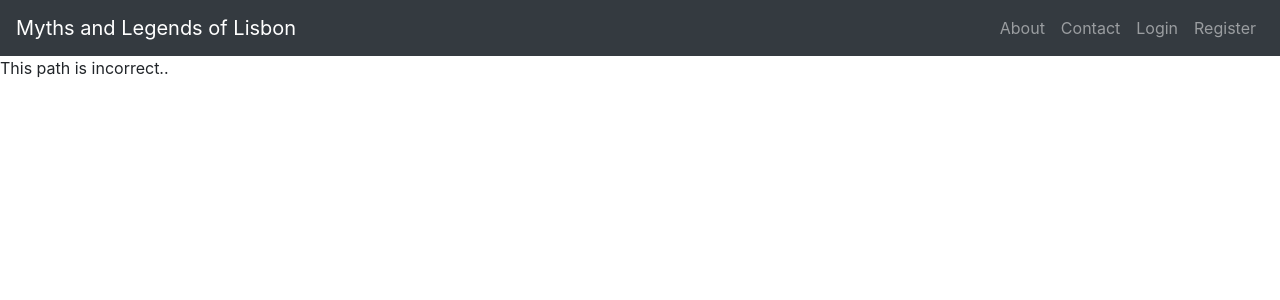
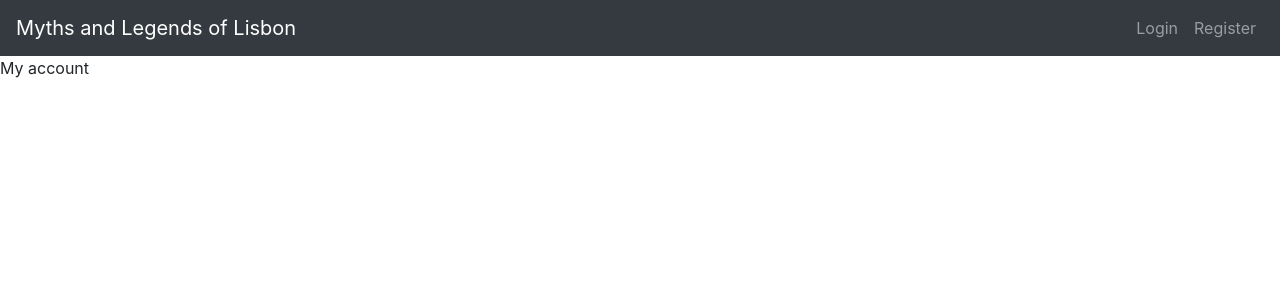
Before and after one commit to sandfrozen/MythOfLisbon-ReactJS, a React (Create React App) app: page /my-account in a window 1280 px wide. Shown: the top 300 px of the page. Built offline with nearby package versions, Linux system fonts and the light colour scheme.

Commit message:
MyAccount, del about and contact

```diff
--- a/src/App.css
+++ b/src/App.css
@@ -30,3 +30,7 @@
     transform: rotate(360deg);
   }
 }
+
+.capitalize {
+  text-transform: capitalize;
+}
--- a/src/App.js
+++ b/src/App.js
@@ -2,10 +2,9 @@ import React, { Component, Fragment } from 'react'
 import { BrowserRouter, Route, Switch } from 'react-router-dom'
 import './App.css'
 import Home from './components/Home'
-import About from './components/About'
-import Contact from './components/Contact'
 import NewAccount from './components/NewAccount'
 import ModalLogin from './components/ModalLogin'
+import MyAccount from './components/MyAccount'
 import Error from './components/Error'
 import Navigation from './components/Navigation'
 
@@ -69,9 +68,8 @@ class App extends Component {
           { this.state.user && <h1>Hello {this.state.user}</h1>}
           <Switch>
             <Route path='/' component={Home} exact />
-            <Route path='/about' component={About} />
-            <Route path='/contact' component={Contact} />
             <Route path='/new-account' component={NewAccount} />
+            <Route path='/my-account' component={MyAccount} />
             <Route component={Error} />
           </Switch>
         </Fragment>
--- a/src/components/About.js
+++ /dev/null
@@ -1,11 +0,0 @@
-import React from 'react'
-
-const About = () => {
-  return (
-    <div>
-      <p>About</p>
-    </div>
-  )
-}
-
-export default About
--- a/src/components/Contact.js
+++ /dev/null
@@ -1,11 +0,0 @@
-import React from 'react'
-
-const Contact = () => {
-  return (
-    <div>
-      <p>Contact</p>
-    </div>
-  )
-}
-
-export default Contact
--- /dev/null
+++ b/src/components/MyAccount.js
@@ -0,0 +1,13 @@
+import React, { Component } from 'react';
+
+class MyAccount extends Component {
+  render() {
+    return (
+      <div>
+        My account
+      </div>
+    );
+  }
+}
+
+export default MyAccount;
--- a/src/components/Navigation.js
+++ b/src/components/Navigation.js
@@ -43,22 +43,19 @@ class Navigation extends Component {
           <NavbarToggler onClick={this.toggle} />
           <Collapse isOpen={this.state.isOpen} navbar>
             <Nav className='ml-auto' navbar>
+              {this.props.user
+                ? <Fragment>
                   <NavItem>
-                <NavLink tag={Link} to='/about'>
-                  About
+                    <NavLink className="capitalize" tag={Link} to='/my-account'>
+                        {this.props.user} (account)
                       </NavLink>
                   </NavItem>
-              <NavItem>
-                <NavLink tag={Link} to='/contact'>
-                  Contact
-                </NavLink>
-              </NavItem>
-              {this.props.user
-                ? <NavItem onClick={this.props.logout}>
+                  <NavItem onClick={this.props.logout}>
                     <NavLink>
                         Logout
                       </NavLink>
                   </NavItem>
+                </Fragment>
                 : <Fragment>
                   <NavItem onClick={this.props.toggleModal}>
                     <NavLink>
```
Lines whose indentation alone changed are shown as unchanged.
